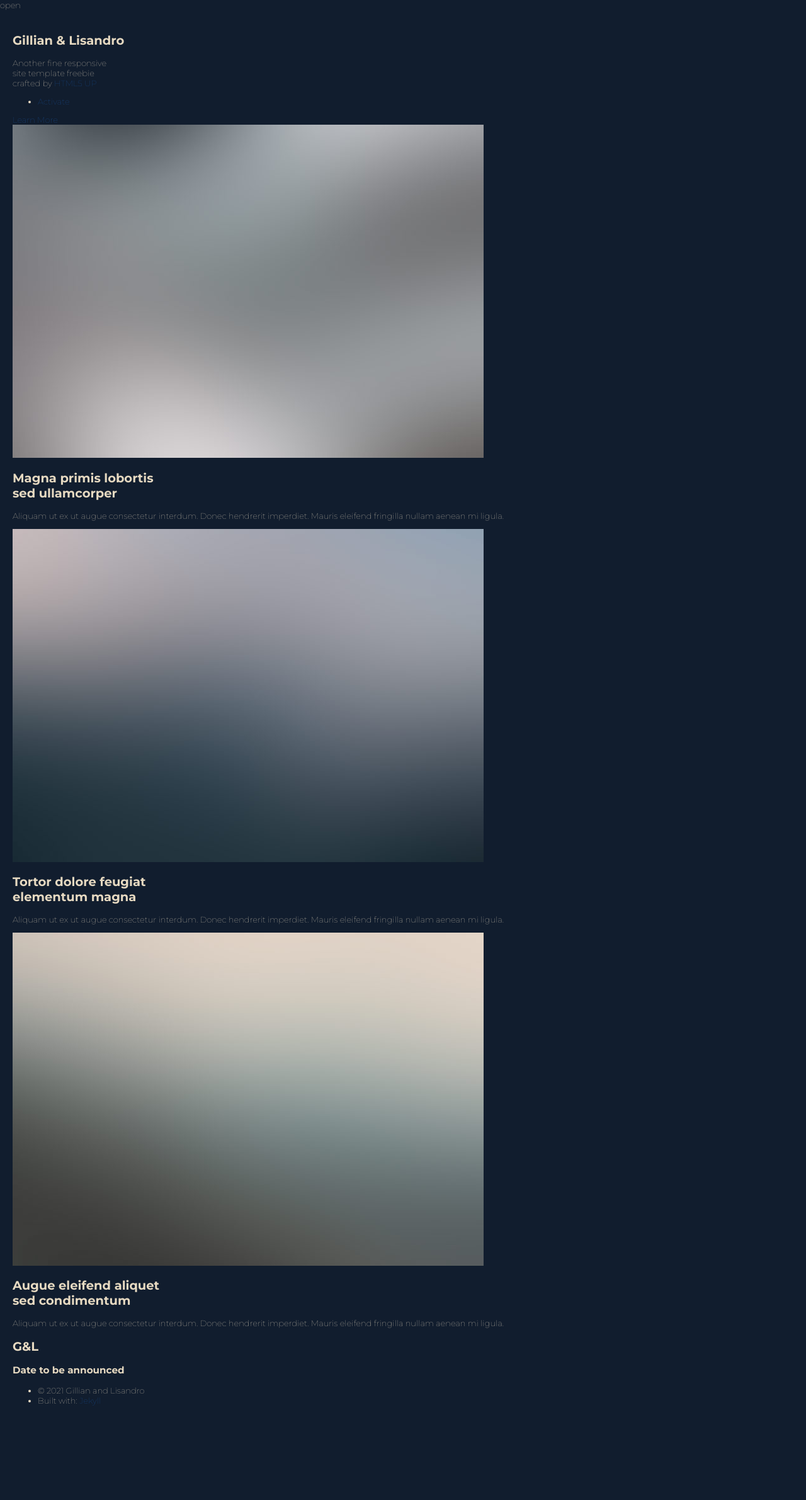
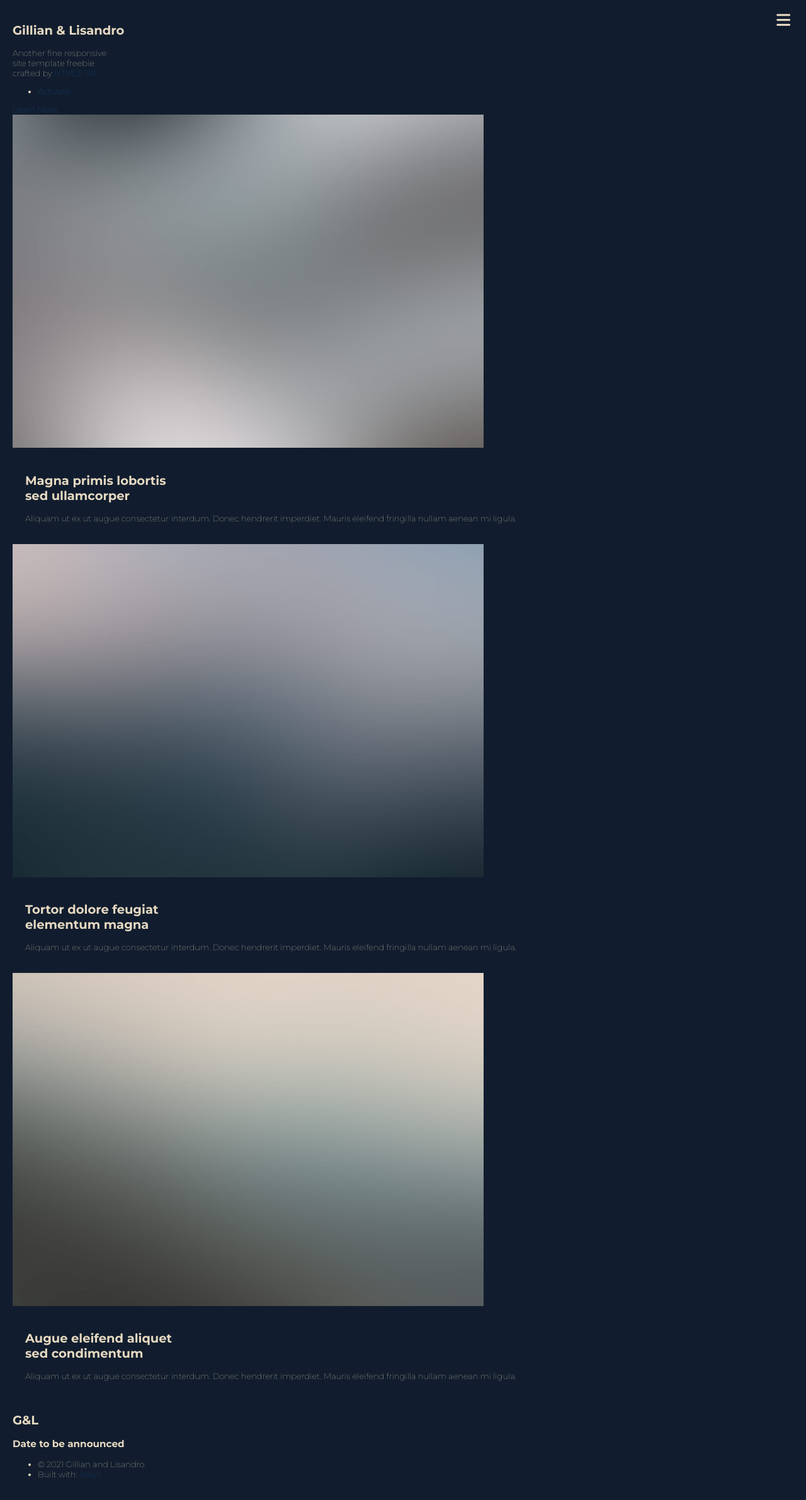
Before and after one commit to lisandroct/webecome.family, a Jekyll site: the page built from index.md, in a window 1280 px wide. Shown: the whole page at 63% size. Built offline with Jekyll 4.4.1, drawn with Linux system fonts in a browser that asks for light colours; nearby versions of some CDN libraries; before the commit the page ends 2265 px from its top, so only the background shows below that.

Commit message:
Add menu animation

```diff
--- a/_includes/scripts.html
+++ b/_includes/scripts.html
@@ -1,3 +1,4 @@
 <!-- Scripts -->
 <script src="{{ "/assets/js/ui.js" | prepend: site.baseurl }}"></script>
 <script src="{{ "/assets/js/anime.min.js" | prepend: site.baseurl }}"></script>
+<script src="https://kit.fontawesome.com/13339e65f0.js" crossorigin="anonymous"></script>
--- a/_includes/side-menu.html
+++ b/_includes/side-menu.html
@@ -1,5 +1,5 @@
-<div id="mySidenav" class="sidenav">
-    <a href="javascript:void(0)" class="closebtn" onclick="closeNav()">&times;</a>
+<div id="menu" class="menu">
+    <span class="top-right fas fa-times" onclick="closeNav()"></span>
     <a href="index.html">Home</a>
     {% for my_page in site.pages %}
         {% if my_page.title %}
@@ -7,6 +7,3 @@
         {% endif %}
     {% endfor %}
 </div>
-
-<!-- Use any element to open the sidenav -->
-<span onclick="openNav()">open</span>
--- a/_layouts/default.html
+++ b/_layouts/default.html
@@ -6,7 +6,6 @@
   Jekyll build mod
 -->
 <html>
-
   {% include head.html %}
 
   <body>
--- a/_layouts/landing.html
+++ b/_layouts/landing.html
@@ -4,9 +4,10 @@
     <body>
         {% include side-menu.html %}
         <!-- Add all page content inside this div if you want the side nav to push page content to the right (not used if you only want the sidenav to sit on top of the page -->
-        <div id="main">
-                {{ content }}
-                {% include footer.html %}
+        <div id="content" class="content">
+            <span class="top-right fas fa-bars" onclick="openNav()"></span>
+            {{ content }}
+            {% include footer.html %}
         </div>
         {% include scripts.html %}
     </body>
--- a/assets/css/landing.scss
+++ b/assets/css/landing.scss
@@ -10,6 +10,8 @@
 $accent-shade: #ffcf75;
 $secondary-accent-color: #185099;
 $secondary-accent-shade: #0269ee;
+
+$menu-size: 200px;
 
 * {
     -webkit-box-sizing: border-box;
@@ -47,56 +49,57 @@
 /*
 * -- SIDE MENU --
 */
-/* The side navigation menu */
-.sidenav {
-    height: 100%; /* 100% Full-height */
-    width: 0; /* 0 width - change this with JavaScript */
-    position: fixed; /* Stay in place */
-    z-index: 1; /* Stay on top */
-    top: 0; /* Stay at the top */
-    right: 0;
-    background-color: #111; /* Black*/
-    overflow-x: hidden; /* Disable horizontal scroll */
-    padding-top: 60px; /* Place content 60px from the top */
-    transition: 0.5s; /* 0.5 second transition effect to slide in the sidenav */
-}
-
-/* The navigation menu links */
-.sidenav a {
+.menu {
+    height: 100%;
+    width: $menu-size;
+    position: fixed;
+    z-index: 1;
+    top: 0;
+    right: -$menu-size;
+    background-color: #111;
+    overflow-x: hidden;
+    padding-top: 60px;
+    transition: 0.5s;
+    a {
         padding: 8px 8px 8px 32px;
         text-decoration: none;
         font-size: 25px;
         color: #818181;
         display: block;
         transition: 0.3s;
+        &:hover {
+            color: #f1f1f1;
+        }
+    }
+    &.menu-is-open {
+        right: 0;
+    }
 }
 
-/* When you mouse over the navigation links, change their color */
-.sidenav a:hover {
-    color: #f1f1f1;
+.content {
+    width: 100%;
+    height: 100%;
+    transition: 0.5s;
+    padding: 20px;
+    &.menu-is-open {
+        transform: translateX(-$menu-size);
     }
-
-/* Position and style the close button (top right corner) */
-.sidenav .closebtn {
-    position: absolute;
-    top: 0;
-    right: 25px;
-    font-size: 36px;
-    margin-left: 50px;
-}
-
-/* Style page content - use this if you want to push the page content to the right when you open the side navigation */
-#main {
-    transition: margin-left 0.5s;
-    padding: 20px;
 }
 
 /* On smaller screens, where height is less than 450px, change the style of the sidenav (less padding and a smaller font size) */
 @media screen and (max-height: 450px) {
     .sidenav {
         padding-top: 15px;
-    }
-    .sidenav a {
+        a {
             font-size: 18px;
         }
     }
+}
+
+.top-right {
+    position: absolute;
+    top: 20px;
+    right: 25px;
+    font-size: 25px;
+    margin-left: 50px;
+}
--- a/assets/css/main.scss
+++ b/assets/css/main.scss
@@ -7,7 +7,6 @@
 @import 'libs/vars';
 @import 'libs/functions';
 @import 'libs/mixins';
-@import 'font-awesome.min.css';
 @import url('https://fonts.googleapis.com/css?family=Open+Sans:400,400italic,600,600italic,800,800italic');
 
 /*
--- a/assets/js/ui.js
+++ b/assets/js/ui.js
@@ -1,11 +1,11 @@
 /* Set the width of the side navigation to 250px and the left margin of the page content to 250px */
 function openNav() {
-    document.getElementById("mySidenav").style.width = "250px";
-    document.getElementById("main").style.marginRight = "250px";
+    document.getElementById("menu").classList.add("menu-is-open");
+    document.getElementById("content").classList.add("menu-is-open");
 }
 
 /* Set the width of the side navigation to 0 and the left margin of the page content to 0 */
 function closeNav() {
-    document.getElementById("mySidenav").style.width = "0";
-    document.getElementById("main").style.marginRight = "0";
+    document.getElementById("menu").classList.remove("menu-is-open");
+    document.getElementById("content").classList.remove("menu-is-open");
 }
```
Also changed, not shown: assets/css/font-awesome.min.css (deleted). Lines whose indentation alone changed are shown as unchanged.
